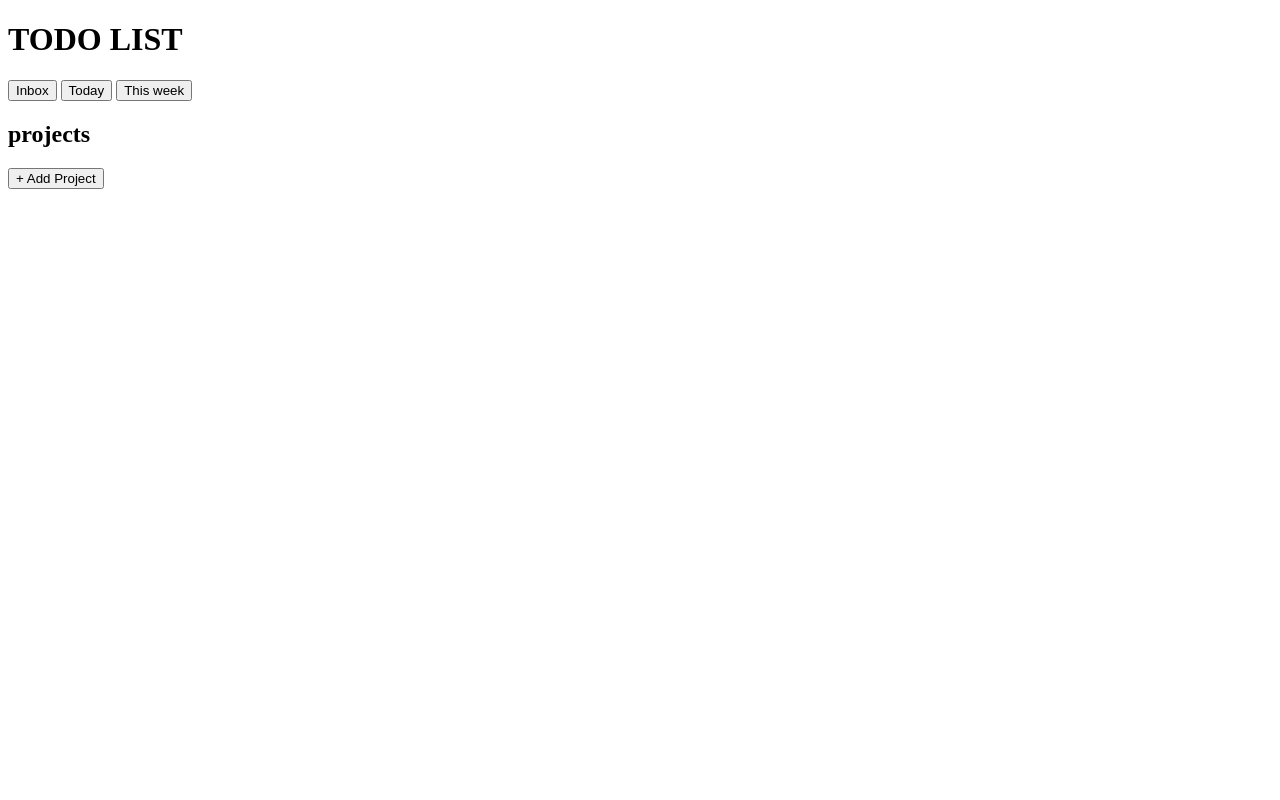
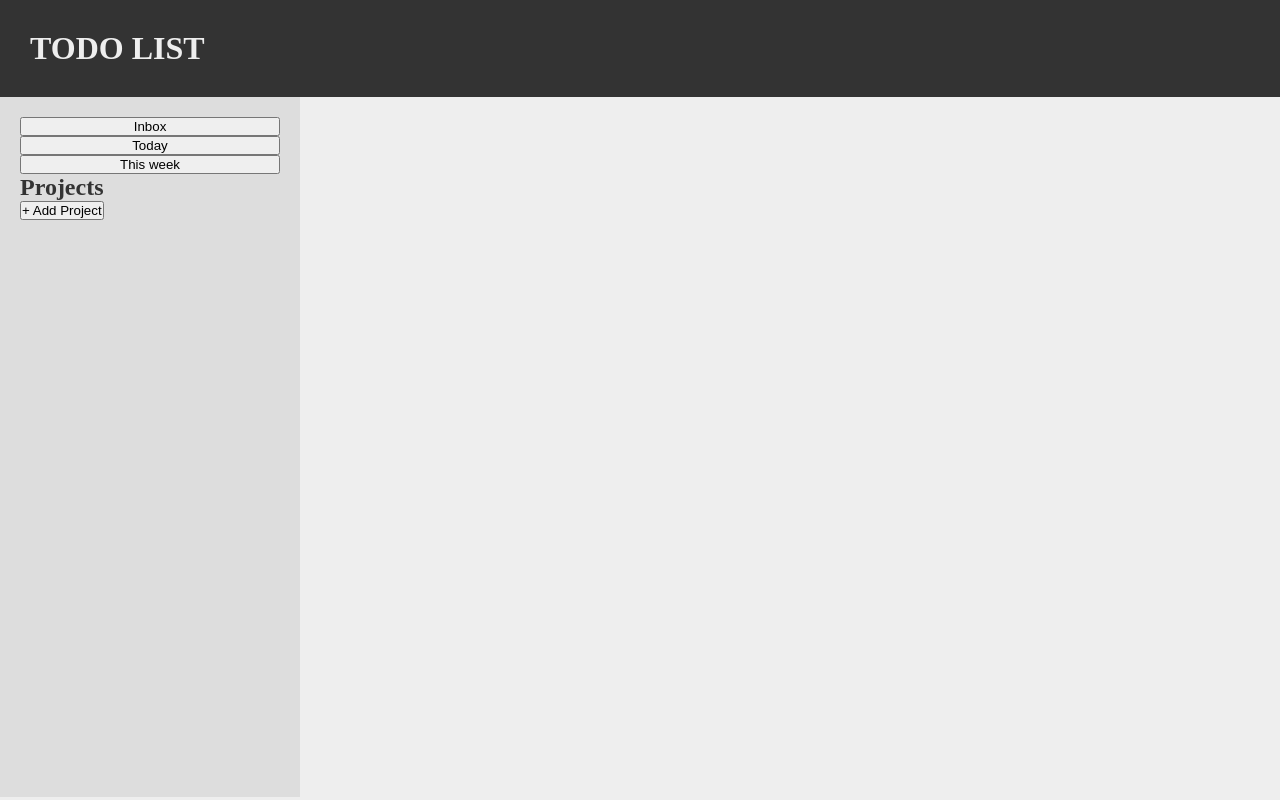
Before and after one commit to WilAm1/TodoList, a website built with webpack: page dist/index.html in a window 1280 px wide. Built offline with Linux system fonts and the light colour scheme.

Commit message:
Add basic css style

```diff
--- a/src/index.js
+++ b/src/index.js
@@ -1 +1,3 @@
+import css from './styles.css';
+
 console.log("hello world")
--- a/src/styles.css
+++ b/src/styles.css
@@ -0,0 +1,59 @@
+* {
+    box-sizing: inherit;
+}
+
+body,
+* {
+    margin: 0;
+    padding: 0;
+}
+
+body {
+    box-sizing: border-box;
+    background-color: #eeeeee;
+    color: #333333;
+}
+
+header {
+    background-color: #333333;
+    padding: 30px;
+    color: #eeeeee;
+}
+
+main {
+    display: flex;
+    flex-flow: nowrap row;
+    min-height: calc(100vh - 100px);
+}
+
+main>div {
+    flex: 1;
+}
+
+main div#menu {
+    max-width: 300px;
+    min-width: 200px;
+    background-color: #dddddd;
+    display: flex;
+    flex-direction: column;
+    padding: 20px
+}
+
+main div#main-content {
+    flex: 2.5;
+    padding: 20px
+}
+
+main div#main-content>* {
+    margin: 0 auto;
+}
+
+
+/* Inbox */
+
+#inbox-container {
+    display: flex;
+    flex-direction: column;
+}
+
+#inbox-container button {}
```
Also changed, not shown: dist/index.html, dist/main.js.
